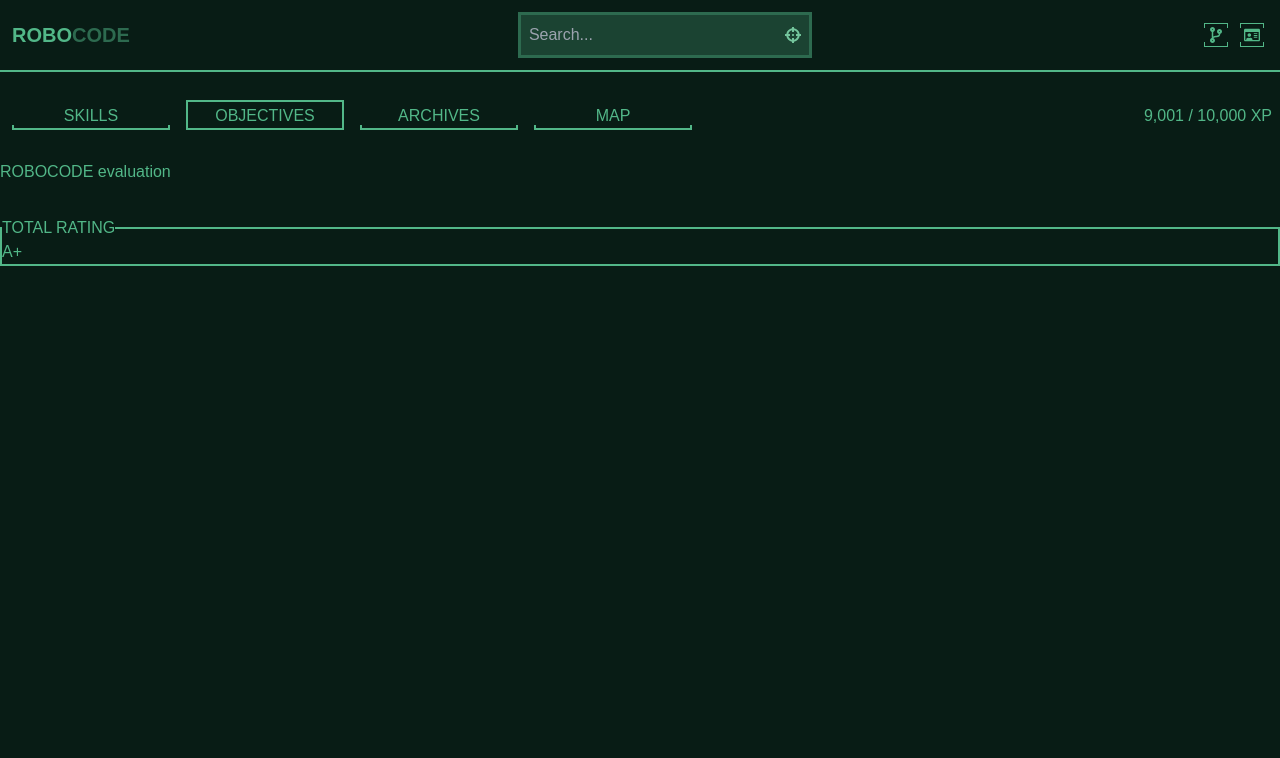
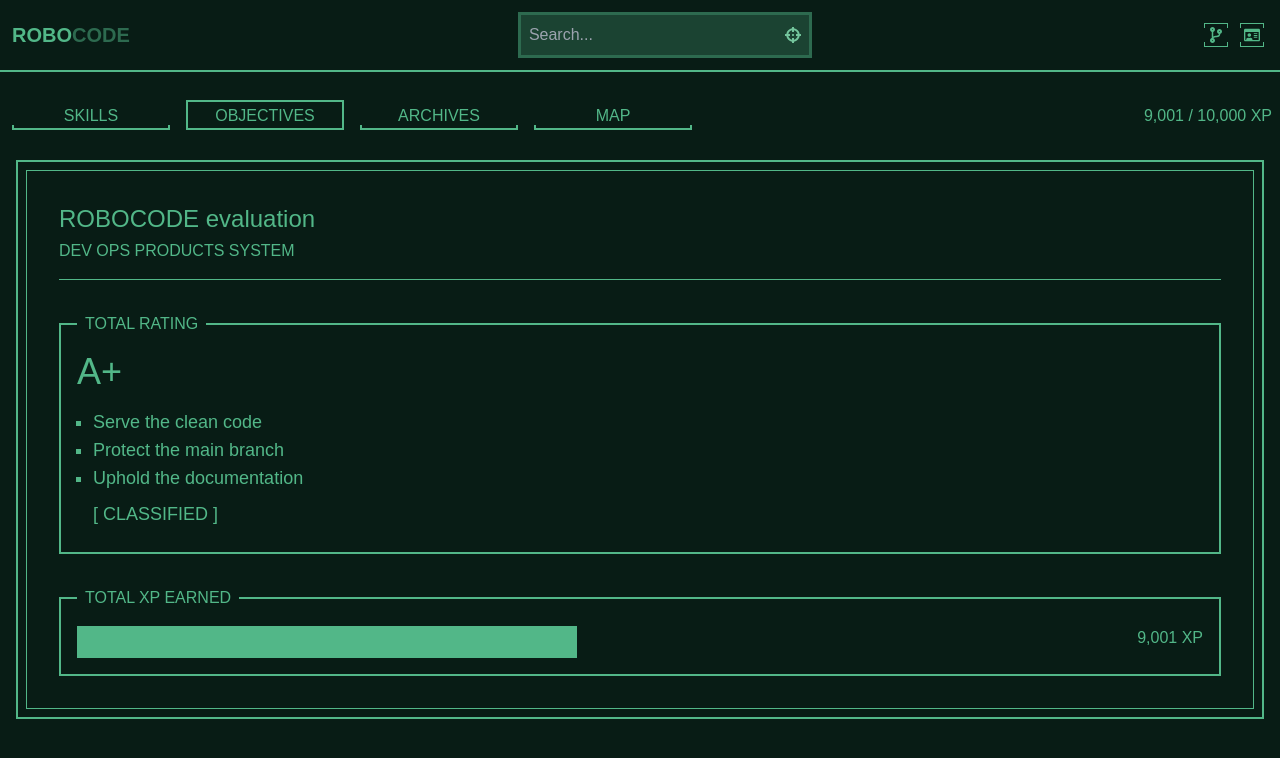
Before and after one commit to Dimterion/MERN-stack, a React (Vite) app in the folder client/: page /about in a window 1280 px wide. Both pictures are taken after a click on the item "OBJECTIVES". Shown: the top 758 px of the page. Built offline with nearby package versions, Linux system fonts and the light colour scheme; no server answers; a web font is replaced by a local one.

Commit message:
add objectives comp content & adjust its elements

```diff
--- a/client/src/assets/aboutPageContent.js
+++ b/client/src/assets/aboutPageContent.js
@@ -39,4 +39,13 @@ export const skills = [
     levelThreeDesc:
       "Switched to Next.js, became Vercel ambassador and regularly talks about the advantages of using server components.",
   },
+  {
+    id: 6,
+    name: "git",
+    level: 4,
+    levelOneDesc: "Knows the difference between Git and GitHub.",
+    levelTwoDesc: "Writes proper commit messages in present tense.",
+    levelThreeDesc:
+      "Keeps contributions streak for more than a year by contributing to other devs repos every day.",
+  },
 ];
--- a/client/src/components/Objectives.jsx
+++ b/client/src/components/Objectives.jsx
@@ -1,11 +1,44 @@
+import { useState } from "react";
+
 export default function Objectives() {
+  const [classified, setClassified] = useState(true);
+
   return (
-    <article>
-      <h1>ROBOCODE evaluation</h1>
-      <fieldset className="objectives-fieldset border-2 mt-8">
-        <legend className="uppercase">Total Rating</legend>
-        <h2>A+</h2>
-      </fieldset>
+    <article className="objectives-article p-2 border-2 m-4">
+      <div className="p-2 md:p-8 border">
+        <h1 className="text-2xl">ROBOCODE evaluation</h1>
+        <h2 className="uppercase my-1 border-b pb-4">
+          Dev Ops Products System
+        </h2>
+        <fieldset className="objectives-fieldset border-2 mt-8 p-4">
+          <legend className="uppercase px-2">Total Rating</legend>
+          <h2 className="text-4xl mb-4">A+</h2>
+          <ul className="objectives-ul text-lg ml-4">
+            <li>Serve the clean code</li>
+            <li>Protect the main branch</li>
+            <li>Uphold the documentation</li>
+            {classified ? (
+              <button
+                className="text-lg py-2 uppercase hover:opacity-80"
+                onClick={() => setClassified(false)}
+              >
+                [ Classified ]
+              </button>
+            ) : (
+              <li>
+                Any attempt to apply for a senior dev position results in denial
+              </li>
+            )}
+          </ul>
+        </fieldset>
+        <fieldset className="objectives-fieldset border-2 mt-8 p-4">
+          <legend className="uppercase px-2">Total XP Earned</legend>
+          <div className="flex flex-row justify-between gap-4">
+            <div className="objectives-xpBar"></div>
+            <p>9,001 XP</p>
+          </div>
+        </fieldset>
+      </div>
     </article>
   );
 }
--- a/client/src/index.css
+++ b/client/src/index.css
@@ -461,6 +461,21 @@ input[type="file"]::file-selector-button {
 }
 
 /* Objectives Component */
+.objectives-article,
+.objectives-article div,
+.objectives-article div h2,
 .objectives-fieldset {
   border-color: var(--secondary);
 }
+
+.objectives-ul,
+li {
+  list-style-type: square;
+}
+
+.objectives-xpBar {
+  width: 500px;
+  max-width: 40vw;
+  height: 2rem;
+  background: var(--secondary);
+}
```
